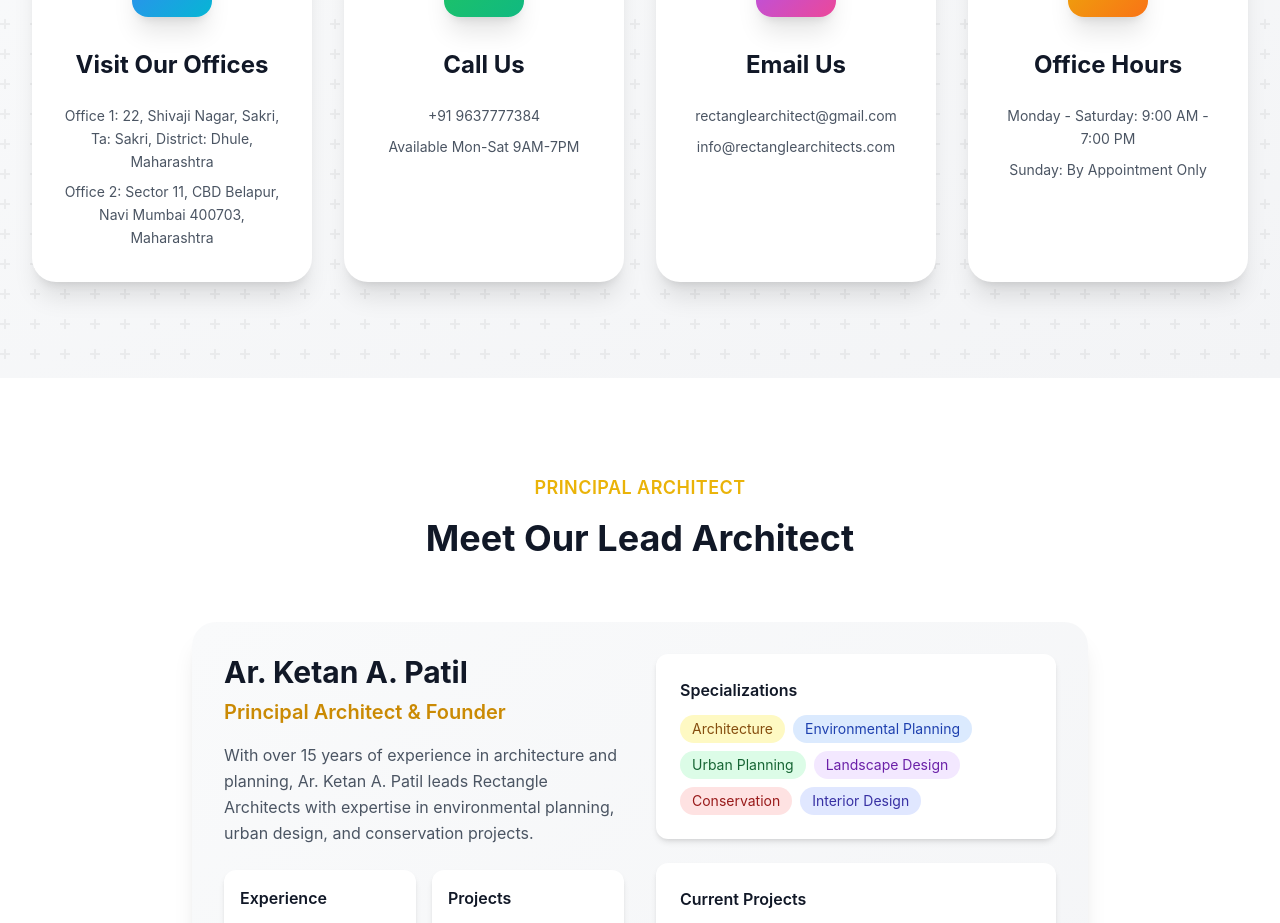
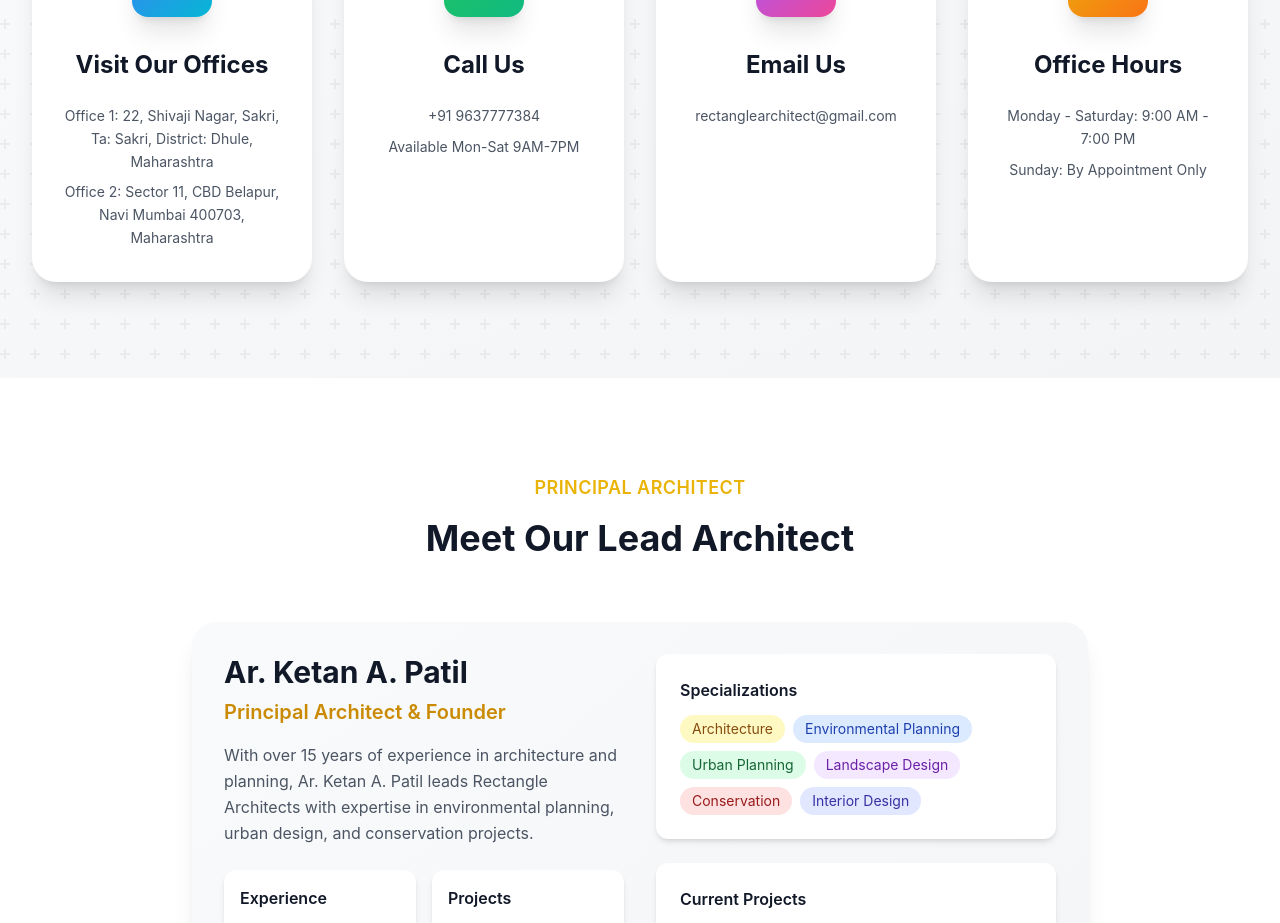
Before and after one commit to TanmayVS007/rec, a React (Vite) app: page /contact in a window 1280 px wide. Shown: the part 860-1783 px from the top of the page. Built offline with nearby package versions, Linux system fonts and the light colour scheme.

Commit message:
contact change

```diff
--- a/src/pages/Contact.tsx
+++ b/src/pages/Contact.tsx
@@ -72,7 +72,7 @@ const Contact = () => {
     {
       icon: Mail,
       title: 'Email Us',
-      details: ['rectanglearchitect@gmail.com', 'info@rectanglearchitects.com'],
+      details: ['rectanglearchitect@gmail.com'],
       color: 'from-purple-500 to-pink-500'
     },
     {
```
